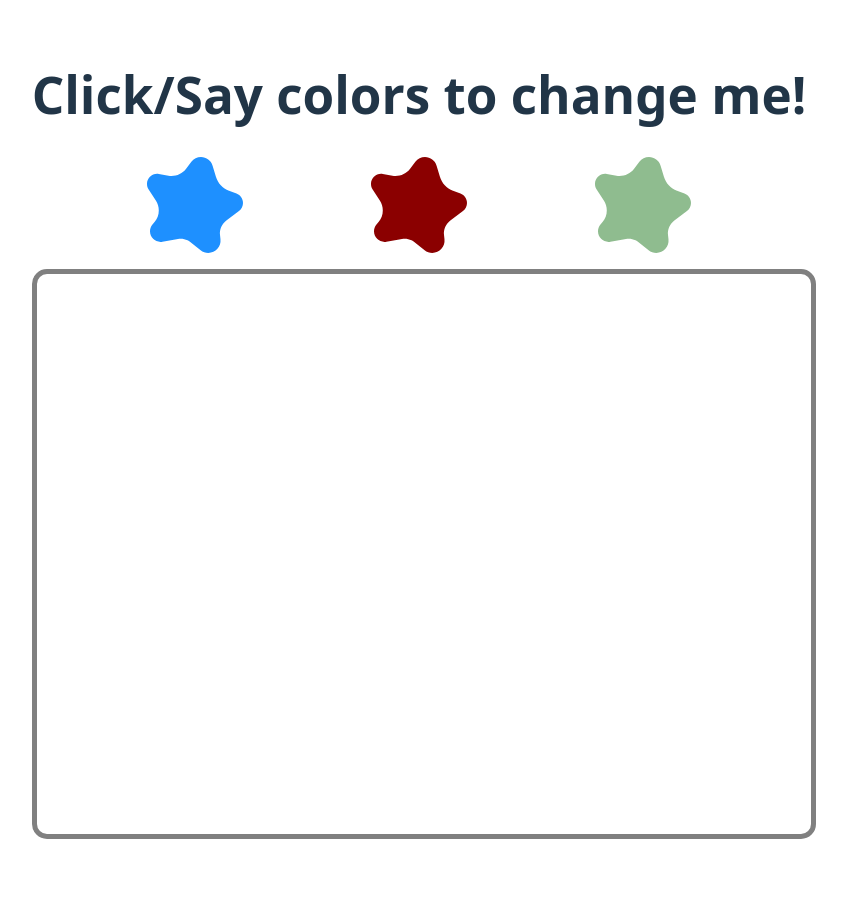
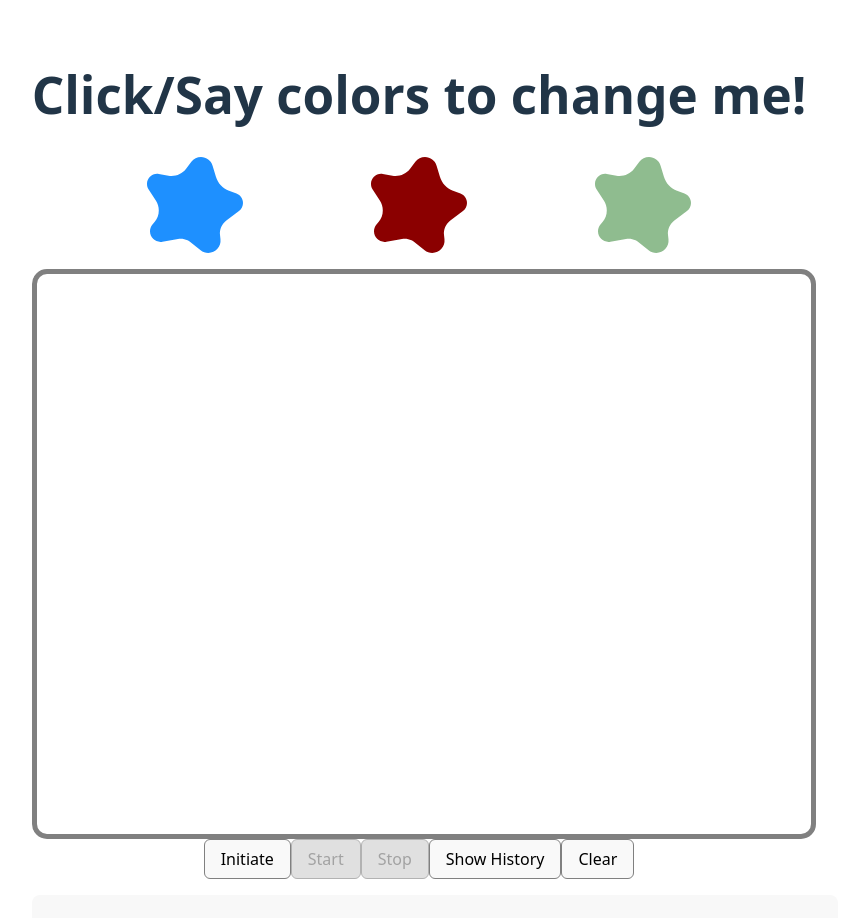
Before and after one commit to Russo903/aac-voice-api-milestone-demo-1, a React (Vite) app: page / in a window 1280 px wide. Shown: the top 918 px of the page, without its empty margins (221-1068 px from the left). Before the commit the page ends 871 px from the top, so only its background shows below. Built offline with nearby package versions, Linux system fonts and the light colour scheme.

Commit message:
up to date with demo

```diff
--- a/src/App.tsx
+++ b/src/App.tsx
@@ -1,8 +1,7 @@
 import { useState, useRef, useEffect } from 'react'
 import { FontAwesomeIcon } from '@fortawesome/react-fontawesome'
 import { faSplotch } from '@fortawesome/free-solid-svg-icons'
-
-
+import {AACVoiceAPI} from "aac-voice-api";
 import './App.css'
 
 function App() {
@@ -11,7 +10,7 @@ function App() {
     const [isListening, setIsListening] = useState<boolean>(false);
     const [isButtonDisabled, setIsButtonDisabled] = useState<boolean>(false);
     const [log, setLog] = useState<string[]>([])
-    const [isButtonsVisible, setIsButtonsVisible] = useState<boolean>(false);
+    const [isButtonsVisible, setIsButtonsVisible] = useState<boolean>(true);
 
 
     const voiceApi = useRef<AACVoiceAPI | null>(null);
@@ -24,19 +23,19 @@ function App() {
 
 
     const callInitiate = async (modelUrl: string, lang: string) => {
-
+        await voiceApi.current?.initiate(modelUrl, lang);
     }
     const callStart  = async () => {
-
+        await voiceApi.current?.start();
     }
     const callStop = async () => {
-
+        await voiceApi.current?.stop();
     }
     const commandHistory = async () => {
-
+        await voiceApi.current?.displayCommandHistory();
     }
     const addCommand = (name: string, action: ()=>void) =>{
-        return false;
+        return voiceApi.current?.addVoiceCommand(name, action);
     }
 
 
```
